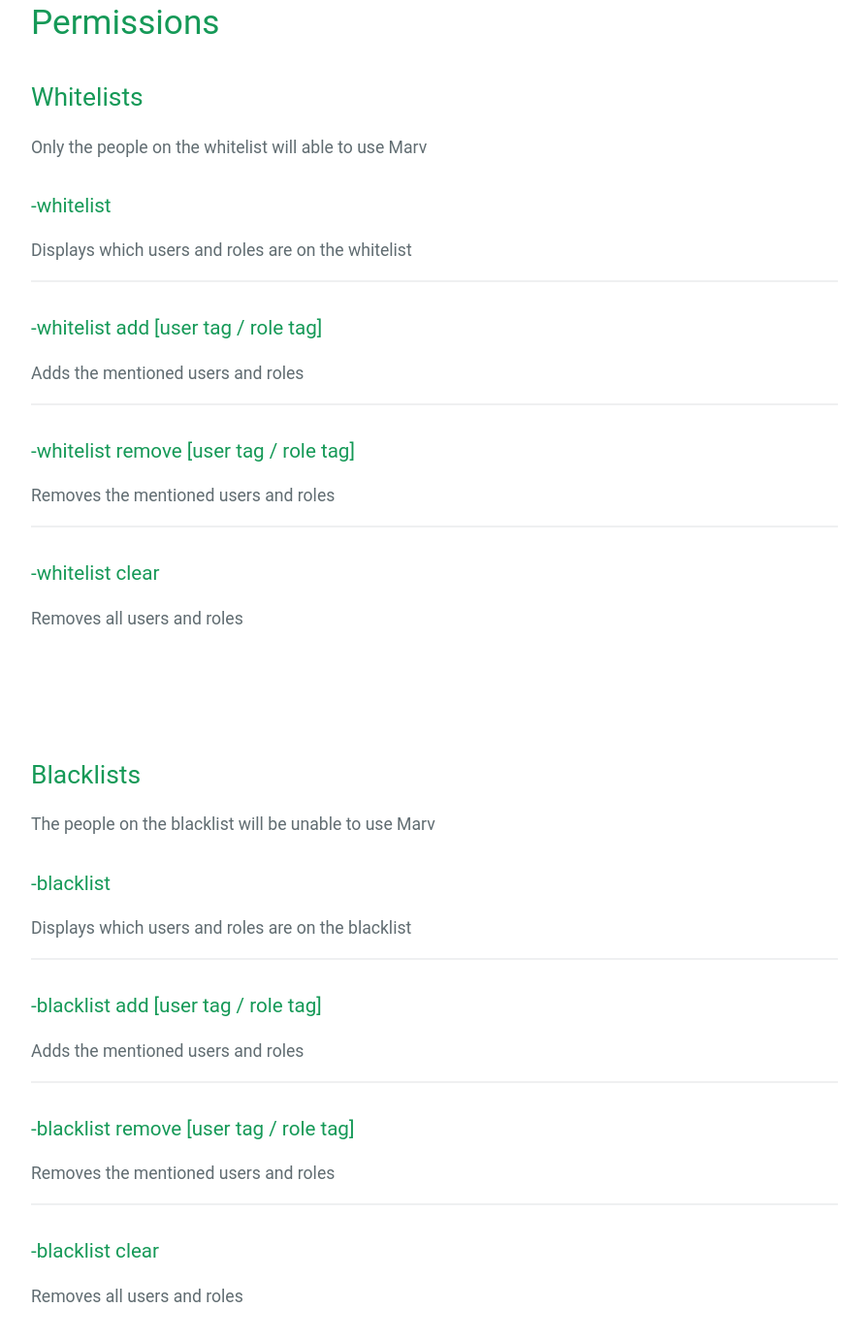
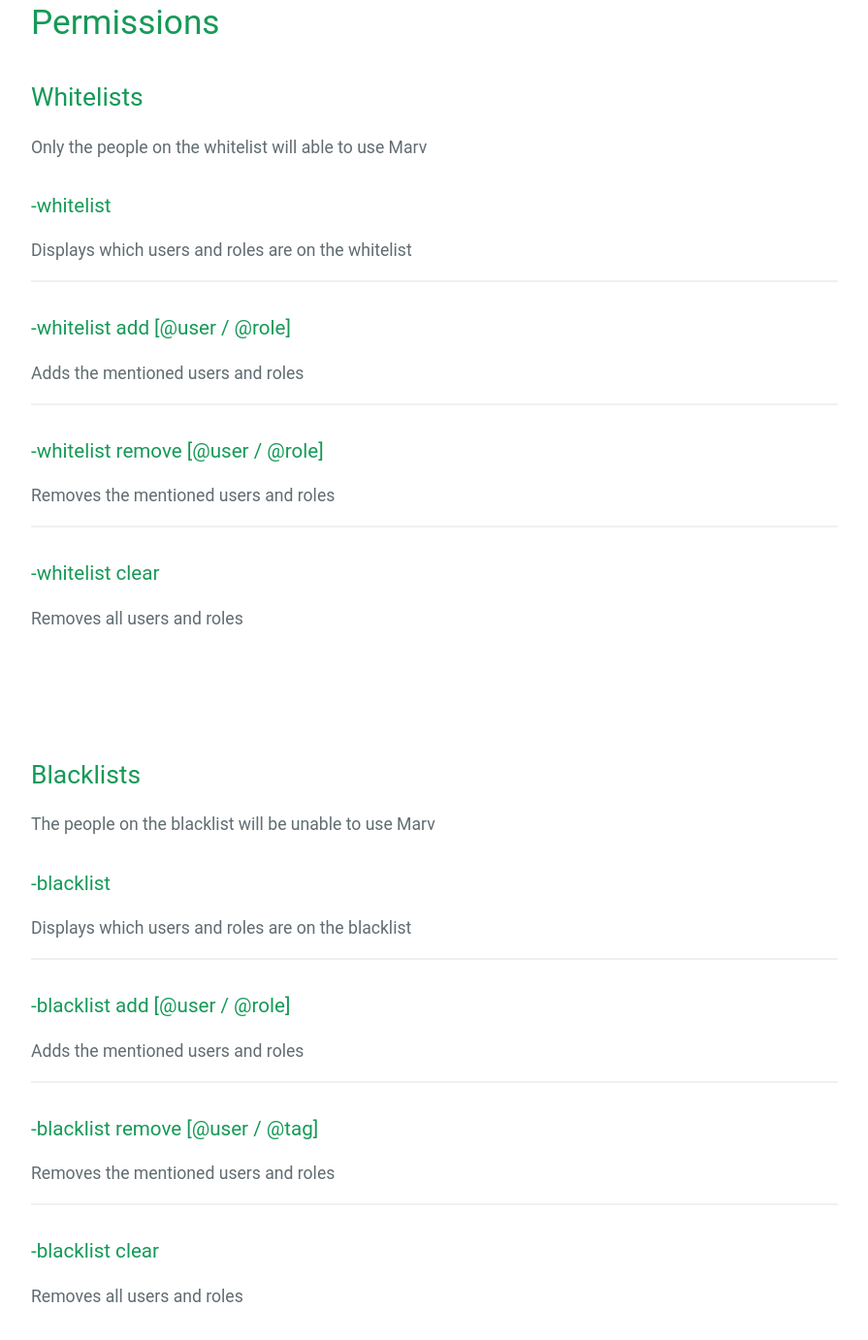
Before and after one commit to mymindishazel/marv-docs, a Jekyll site: the page built from commands/settings/permissions.md, in a window 1280 px wide and 1400 px high, scrolled down 275 px. Shown: the top 1382 px of the window at 97% size, without its empty margins (192-1087 px from the left). Built offline with Jekyll 4.4.1, drawn with Linux system fonts in a browser that asks for light colours; our own code applies the rules of GitHub Pages for plain Markdown files.

Commit message:
Update permissions.md

```diff
--- a/commands/settings/permissions.md
+++ b/commands/settings/permissions.md
@@ -9,12 +9,12 @@ Displays which users and roles are on the whitelist
 
 ---
 
-### -whitelist add [user tag / role tag]
+### -whitelist add [@user / @role]
 Adds the mentioned users and roles
 
 ---
 
-### -whitelist remove [user tag / role tag]
+### -whitelist remove [@user / @role]
 Removes the mentioned users and roles
 
 ---
@@ -32,12 +32,12 @@ Displays which users and roles are on the blacklist
 
 ---
 
-### -blacklist add [user tag / role tag]
+### -blacklist add [@user / @role]
 Adds the mentioned users and roles
 
 ---
 
-### -blacklist remove [user tag / role tag]
+### -blacklist remove [@user / @tag]
 Removes the mentioned users and roles
 
 ---
```
